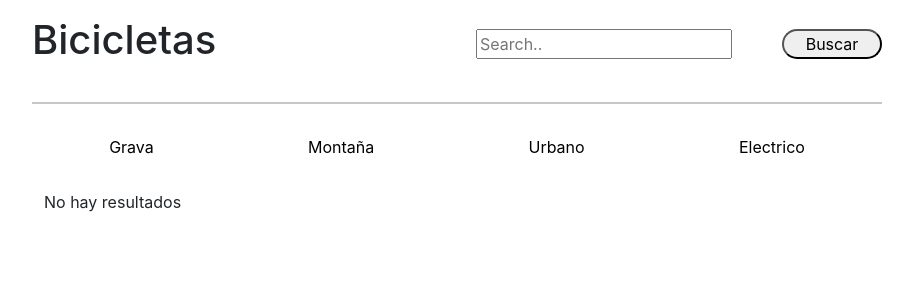
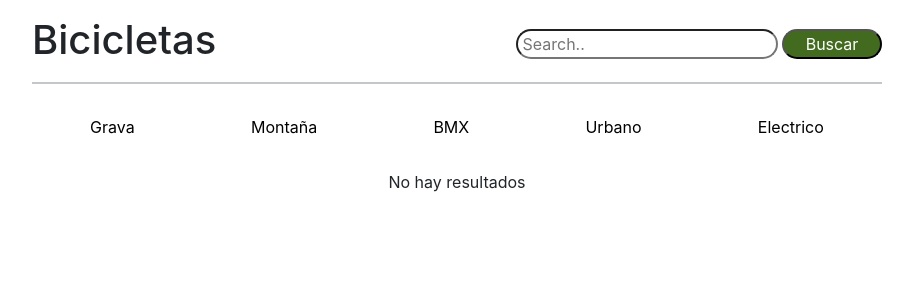
Before and after one commit to Lunat12/GrupoAzul, a Django app: template Bicify/tienda/templates/catalogo.html in a window 1280 px wide. Shown: the part 72-372 px from the top of the page, without its empty margins (183-1096 px from the left). Run offline with Django 4.2, Linux system fonts and the light colour scheme; the template is opened without the code that fills it, so the values that code supplies are empty; parts of the project's set-up code (start-up, migrations or seed data) failed here and were passed over; some libraries are stand-ins or nearby versions.

Commit message:
catalogo test

```diff
--- a/Bicify/tienda/templates/catalogo.html
+++ b/Bicify/tienda/templates/catalogo.html
@@ -4,47 +4,52 @@
 {% block content %}
     <div class="row">
         <div class="col-md-12" >
-            <div style="display: flex; align-items: center; justify-content: space-between; margin: 0 200px 0 200px;">
+            <div class="top-container" style="display: flex; align-items: center; justify-content: space-between; margin: 0 200px 0 200px;">
                 <h1>Bicicletas</h1>
-                <div div style="display: flex; align-items: center; justify-content: space-between; gap: 50px;">
-                    <input type="text" placeholder="Search..">
-                    <button style="width: 100px; height: 30px; border-radius: 15px;" onclick="">Buscar</button>
+                <div class="form-container" style="display: flex; align-items: center; justify-content: space-between; gap: 50px;">
+                    <form method="POST" action="{% url 'index' %}">
+                        {% csrf_token %}
+                        <input class="search-input" type="text" placeholder="Search.." style="height: 30px; border-radius: 15px; padding: 0 5px 0 5px;" id="search" name="search">
+                        <button class="search-button" style="width: 100px; height: 30px; border-radius: 15px; background-color: #426B1F; color: white;" type="submit">Buscar</button>
+                    </form>
                 </div>
             </div>
         </div>
     </div>
-    <hr style="margin: 30px 200px 30px 200px;">
-    <div class="row" style="margin-bottom: 30px;">
+    <hr class="divisor" style="margin: 10px 200px 30px 200px;">
+    <div class="row category-row" style="margin-bottom: 30px;">
         <div class="col-md-12" >
-            <div style="display: flex; align-items: center; justify-content: space-around; margin: 0 200px 0 200px;">
-                <button style="background: none; border: none;">Grava</button>
-                <button style="background: none; border: none;">Montaña</button>
-                <button style="background: none; border: none;">Urbano</button>
-                <button style="background: none; border: none;">Electrico</button>
+            <div class="category-container" style="display: flex; align-items: center; justify-content: space-around; margin: 0 200px 0 200px;">
+                <button class="category-button" onclick="location.href='{% url 'index' 'Grava' %}'" style="background: none; border: none;">Grava</button>
+                <button class="category-button" onclick="location.href='{% url 'index' 'Montaña' %}'"style="background: none; border: none;">Montaña</button>
+                <button class="category-button" onclick="location.href='{% url 'index' 'BMX' %}'"style="background: none; border: none;">BMX</button>
+                <button class="category-button" onclick="location.href='{% url 'index' 'Urbano' %}'"style="background: none; border: none;">Urbano</button>
+                <button class="category-button" onclick="location.href='{% url 'index' 'Electrico' %}'"style="background: none; border: none;">Electrico</button>
             </div>
         </div>
     </div>
-    <div class="row" style="margin: 0 200px 0 200px;">
+    <div class="row products-row" style="margin: 0 200px 0 200px;">
         {% if products %}
             {% for product in products %}
                 <div class="col-md-4">
-                    <div style="width: 400px; height: 400px; border-radius: 20px; border:solid lightgray 2px; overflow: hidden;">
-                        <div style="display: flex; flex-direction: column; align-items: center; justify-content: space-between; gap: 10px;">
-                            <img src="C:\Users\raulr\Downloads\a.jpeg" alt={{product.name}} style="width: 400px; height: 275px; object-fit: cover; border-radius: 15px 15px 0 0;">
-                            <div style="display: flex; flex-direction: row; align-items: center; justify-content: space-between; width: 80%;">
-                                <div style="display: flex; flex-direction: column; justify-content: space-between;">
+                    <div class="product-card" style="width: 400px; height: 400px; border-radius: 20px; border:solid lightgray 2px; overflow: hidden;">
+                        <div class="product-inner" style="display: flex; flex-direction: column; align-items: center; justify-content: space-between; gap: 10px;">
+                            <img class="product-image" src="C:\Users\raulr\Downloads\a.jpeg" alt={{product.name}} style="width: 400px; height: 275px; object-fit: cover; border-radius: 15px 15px 0 0;">
+                            <div class="product-lower" style="display: flex; flex-direction: row; align-items: center; justify-content: space-between; width: 80%;">
+                                <div class="product-text-container" style="display: flex; flex-direction: column; justify-content: space-between;">
                                     <p>{{product.name}}</p>
                                     <p>{{product.price}}</p>
                                 </div>
-                                <button>Add to cart</button>
+                                <button class="product-button" style="width: 100px; height: 30px; border-radius: 15px; background-color: #426B1F; color: white;">Add to cart</button>
                             </div>
                         </div>
                     </div>
                 </div>
             {% endfor %}
-            aaaaa
         {% else %}
-            <p>No hay resultados</p>
+            <div class="no-products" style="display: flex; flex-direction: row; align-items: center; justify-content: center;">
+                <p>No hay resultados</p>
+            </div>
         {% endif %}
     </div>
 {% endblock %}
```
Also changed, not shown: Bicify/tienda/static/styles/css/catalogo.css (added, +103 -0 lines).
